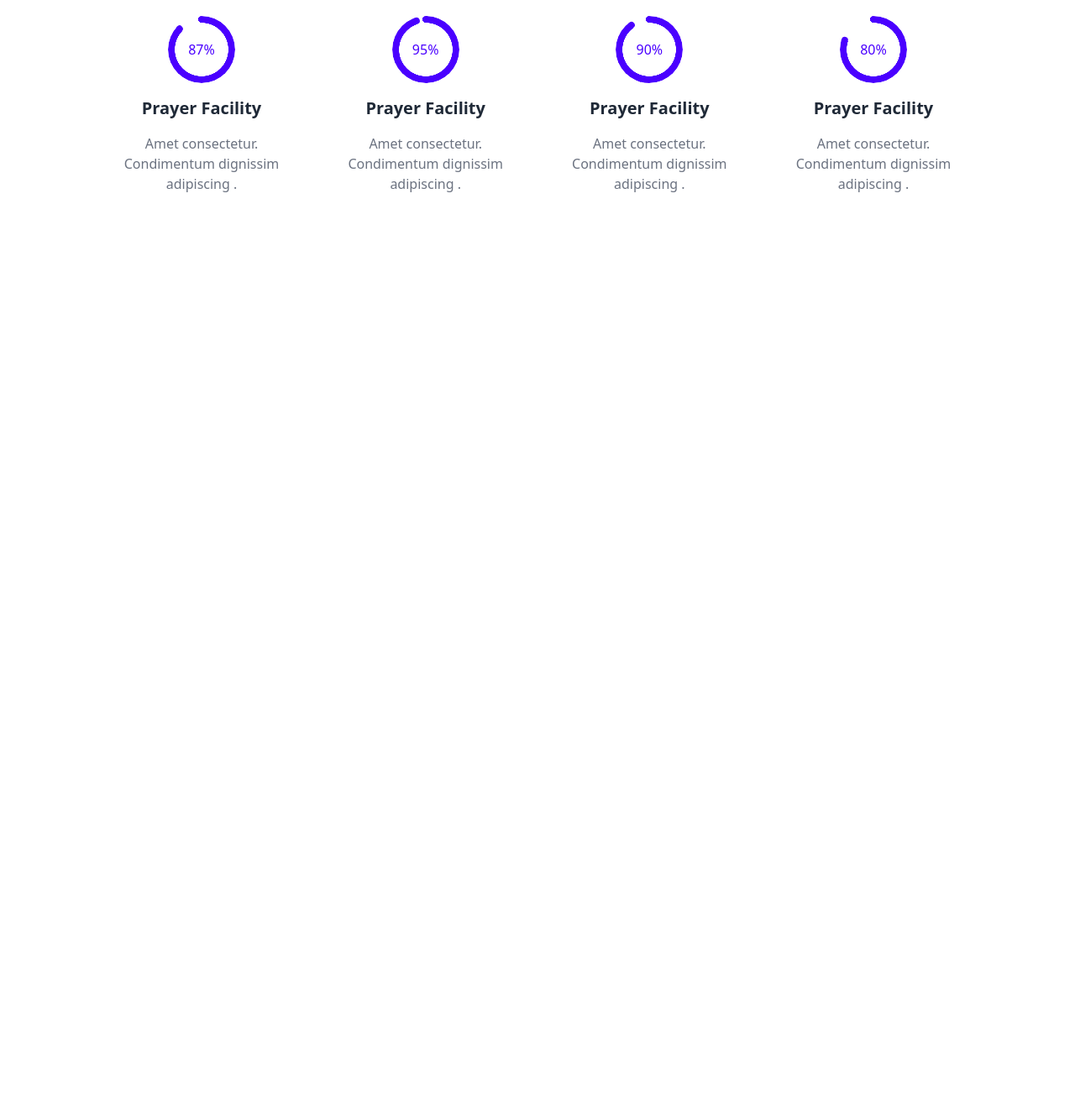
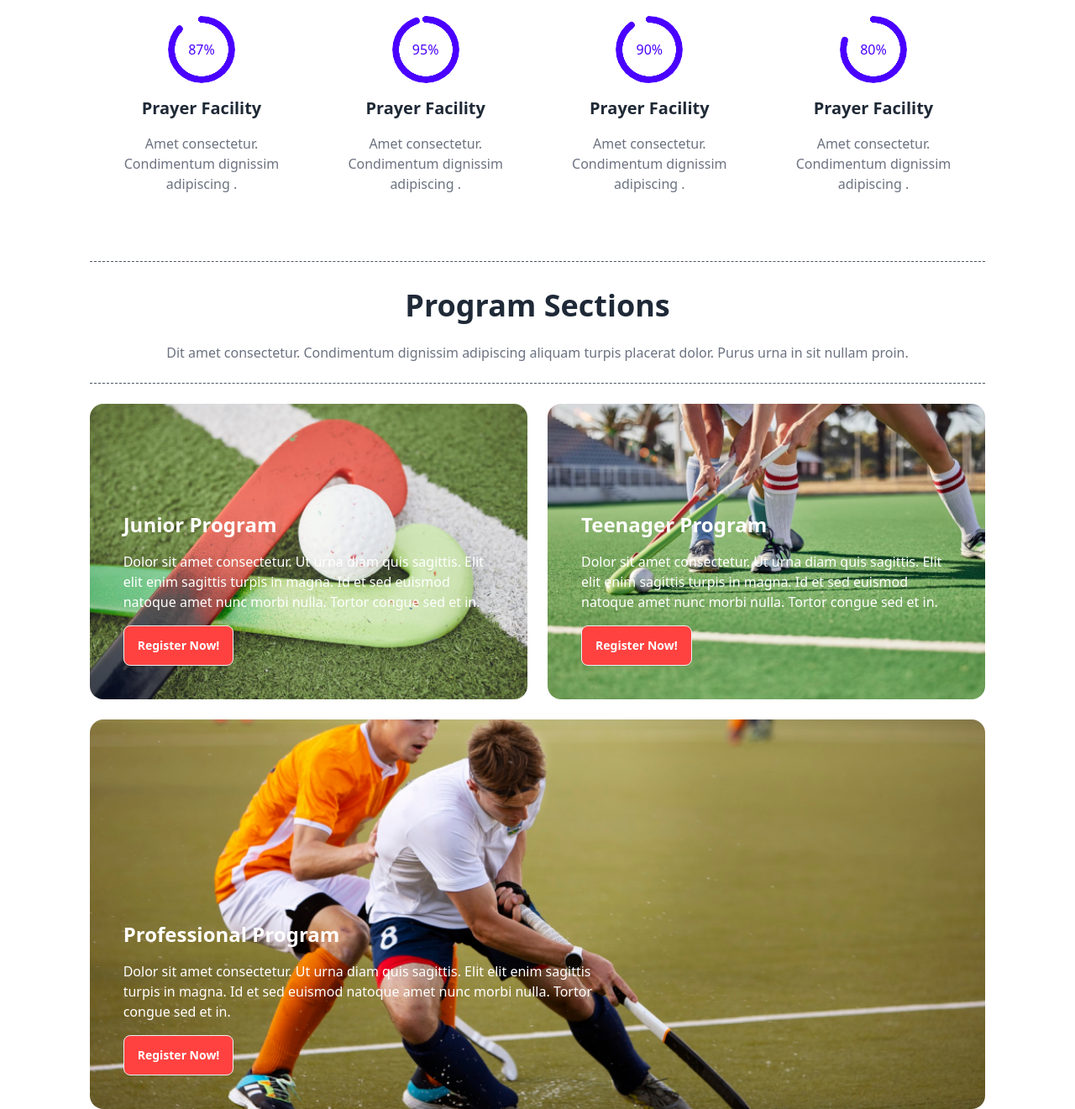
Before and after one commit to Siam125889/B9A3-Hockeys, a plain HTML site: page index.html in a window 1280 px wide. Shown: the part 1094-2415 px from the top of the page at 84% size. Before the commit the page ends 1365 px from the top, so only its background shows below. Drawn offline with nearby package versions, Linux system fonts and the light colour scheme.

Commit message:
program section added

```diff
--- a/index.html
+++ b/index.html
@@ -140,7 +140,7 @@
       <!-- professional-section -->
 
       <section
-        class="mt-16 lg:mt-30 mb-6 pt-8 border-t border-dashed border-gray-600"
+        class="mt-16 lg:mt-30 pt-8 border-t border-dashed border-gray-600"
       >
         <h2 class="mb-6 text-center font-extrabold text-2xl lg:text-4xl">
           Professional Hockeys Club
@@ -206,6 +206,65 @@
           </div>
         </div>
       </section>
+
+      <!-- program section -->
+
+      <section
+        class="mt-16 lg:mt-30 pt-8 border-t border-dashed border-gray-600"
+      >
+        <h2 class="mb-6 text-center font-extrabold text-2xl lg:text-4xl">
+          Program Sections
+        </h2>
+        <p
+          class="text-center text-gray-500 pb-6 border-b border-dashed border-gray-600"
+        >
+          Dit amet consectetur. Condimentum dignissim adipiscing aliquam turpis
+          placerat dolor. Purus urna in sit nullam proin.
+        </p>
+        <div class="mt-6 grid grid-cols-1 lg:grid-cols-2 gap-6">
+          <div
+            class="rounded-2xl space-y-4 bg-[url('images/2.png')] bg-cover bg-center pt-32 px-10 pb-10"
+          >
+            <h3 class="text-white text-2xl font-extrabold">Junior Program</h3>
+            <p class="text-white">
+              Dolor sit amet consectetur. Ut urna diam quis sagittis. Elit elit
+              enim sagittis turpis in magna. Id et sed euismod natoque amet nunc
+              morbi nulla. Tortor congue sed et in.
+            </p>
+            <button class="btn font-bold bg-hockey-primary text-white">
+              Register Now!
+            </button>
+          </div>
+          <div
+            class="rounded-2xl space-y-4 bg-cover bg-center bg-[url('images/3.png')] pt-32 px-10 pb-10"
+          >
+            <h3 class="text-white text-2xl font-extrabold">Teenager Program</h3>
+            <p class="text-white">
+              Dolor sit amet consectetur. Ut urna diam quis sagittis. Elit elit
+              enim sagittis turpis in magna. Id et sed euismod natoque amet nunc
+              morbi nulla. Tortor congue sed et in.
+            </p>
+            <button class="btn font-bold bg-hockey-primary text-white">
+              Register Now!
+            </button>
+          </div>
+          <div
+            class="rounded-2xl lg:col-span-2 space-y-4 bg-[url('images/4.png')] bg-cover bg-center pt-32 px-10 pb-10 lg:pt-60"
+          >
+            <h3 class="text-white text-2xl font-extrabold">
+              Professional Program
+            </h3>
+            <p class="text-white lg:max-w-xl">
+              Dolor sit amet consectetur. Ut urna diam quis sagittis. Elit elit
+              enim sagittis turpis in magna. Id et sed euismod natoque amet nunc
+              morbi nulla. Tortor congue sed et in.
+            </p>
+            <button class="btn font-bold bg-hockey-primary text-white">
+              Register Now!
+            </button>
+          </div>
+        </div>
+      </section>
     </main>
     <footer></footer>
   </body>
```
